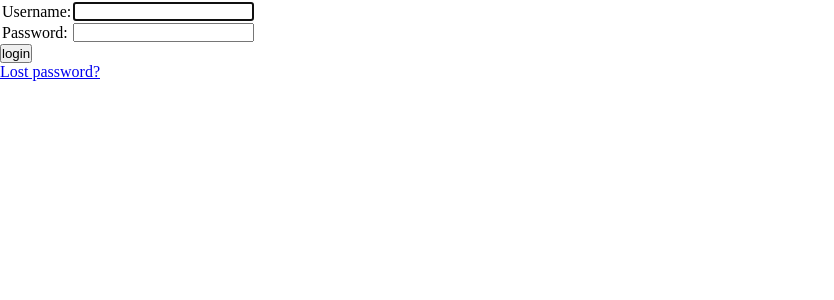
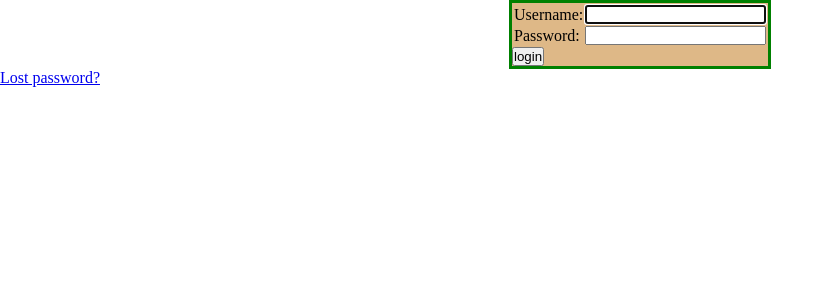
Before and after one commit to vadim-dmitriev/to-do-list, a Django app: page /accounts/login/ in a window 1280 px wide. Shown: the top 300 px of the page, without its empty margins (0-834 px from the left). Run offline with Django 3.2, Linux system fonts and the light colour scheme.

Commit message:
Change login html form

```diff
--- a/templates/registration/login.html
+++ b/templates/registration/login.html
@@ -22,7 +22,7 @@
 				<p>Please login to see this page.</p>
 			{% endif %}
 		{% endif %}
-
+		<div class="login-form">
 			<form method="post" action="{% url 'login' %}"> {% csrf_token %}
 				<table>
 					<tr>
@@ -37,6 +37,7 @@
 				<input type="submit" value="login" />
 				<input type="hidden" name="next" value="{{ next }}" />
 			</form>
+		</div>
 
 		{# Assumes you setup the password_reset view in your URLconf #}
 		<p><a href="{% url 'password_reset' %}">Lost password?</a></p>
--- a/toDoList/settings.py
+++ b/toDoList/settings.py
@@ -134,7 +134,7 @@ USE_TZ = True
 # Static files (CSS, JavaScript, Images)
 # https://docs.djangoproject.com/en/3.0/howto/static-files/
 
-STATIC_URL = 'static/'
+STATIC_URL = '/static/'
 STATIC_ROOT = os.path.join(BASE_DIR, 'static')
 
 
--- a/toDoList/static/css/styles.css
+++ b/toDoList/static/css/styles.css
@@ -60,3 +60,12 @@ h1 {
 .hidden {
     display: none;
 }
+
+.login-form {
+    background-color: burlywood;
+    width: 20%;
+    height: 10%;
+    margin: auto;
+    border: 3px solid green;
+
+}
```
Lines whose indentation alone changed are shown as unchanged.
